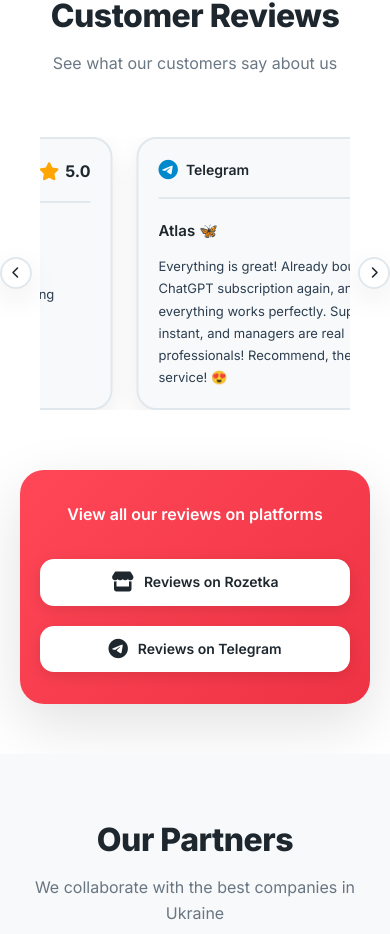
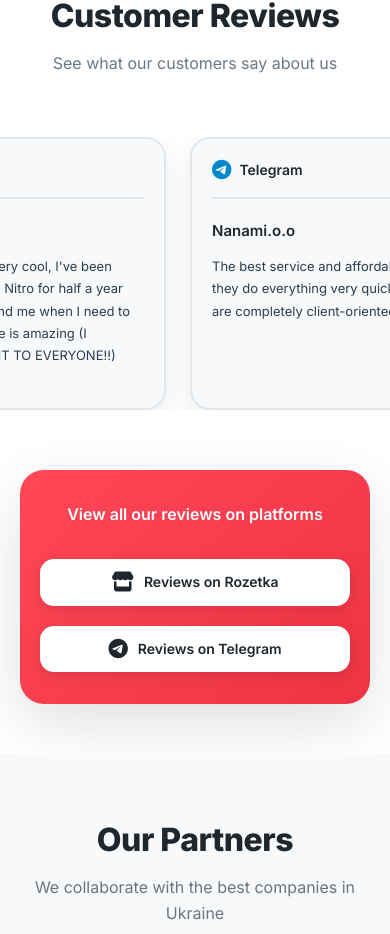
Before and after one commit to Kybikov/wtmelon, a Vue app: page / in a window 390 px wide. Shown: the part 10379-11313 px from the top of the page. Built offline with nearby package versions, Linux system fonts and the light colour scheme; the HTML template or start-up script is replaced by a standard one.

Commit message:
Updated style.css

```diff
--- a/src/components/Reviews.vue
+++ b/src/components/Reviews.vue
@@ -5,18 +5,10 @@
       <p class="subtitle">{{ t('reviews.subtitle') }}</p>
     </div>
 
-    <div class="reviews-carousel-wrapper">
-      <button
-        class="carousel-btn carousel-btn-prev"
-        @click="scrollLeft"
-        aria-label="Previous reviews"
-      >
-        <i class="fa-solid fa-chevron-left"></i>
-      </button>
-
+    <div class="reviews-carousel">
       <div
         ref="carouselRef"
-        class="reviews-carousel"
+        class="reviews-wrapper"
         @mousedown="startDrag"
         @mousemove="drag"
         @mouseup="endDrag"
@@ -49,14 +41,6 @@
           </div>
         </div>
       </div>
-
-      <button
-        class="carousel-btn carousel-btn-next"
-        @click="scrollRight"
-        aria-label="Next reviews"
-      >
-        <i class="fa-solid fa-chevron-right"></i>
-      </button>
     </div>
 
     <div class="container">
@@ -109,7 +93,19 @@
         const response = await fetch(`/locales/${locale.value}.json`)
         if (response.ok) {
           const data = await response.json()
-          reviewItems.value = data.reviews?.items || []
+          const items = data.reviews?.items || []
+
+          const rozetkaReview = items.find(r => r.platform === 'rozetka')
+          const telegramReviews = items.filter(r => r.platform === 'telegram')
+
+          const middleIndex = Math.floor(telegramReviews.length / 2)
+          const reorderedItems = [
+            ...telegramReviews.slice(0, middleIndex),
+            rozetkaReview,
+            ...telegramReviews.slice(middleIndex)
+          ].filter(Boolean)
+
+          reviewItems.value = reorderedItems
         }
       } catch (error) {
         console.error('Failed to load reviews:', error)
@@ -125,13 +121,14 @@
     })
 
     const trackStyle = computed(() => ({
-      transform: `translateX(${scrollPosition.value}px)`
+      transform: `translateX(${scrollPosition.value}px)`,
+      transition: isDragging.value ? 'none' : 'transform 0.05s linear'
     }))
 
     const autoScroll = () => {
       if (!isAutoScrolling.value || !carouselRef.value) return
 
-      scrollPosition.value -= 0.5
+      scrollPosition.value -= 1
 
       const track = carouselRef.value.querySelector('.reviews-track')
       if (track) {
@@ -142,24 +139,6 @@
       }
 
       animationFrame.value = requestAnimationFrame(autoScroll)
-    }
-
-    const scrollLeftBtn = () => {
-      isAutoScrolling.value = false
-      scrollPosition.value += 424
-      setTimeout(() => {
-        isAutoScrolling.value = true
-        autoScroll()
-      }, 3000)
-    }
-
-    const scrollRightBtn = () => {
-      isAutoScrolling.value = false
-      scrollPosition.value -= 424
-      setTimeout(() => {
-        isAutoScrolling.value = true
-        autoScroll()
-      }, 3000)
     }
 
     const startDrag = (e) => {
@@ -189,7 +168,7 @@
       setTimeout(() => {
         isAutoScrolling.value = true
         autoScroll()
-      }, 3000)
+      }, 2000)
     }
 
     onMounted(() => {
@@ -207,8 +186,6 @@
       duplicatedReviews,
       carouselRef,
       trackStyle,
-      scrollLeft: scrollLeftBtn,
-      scrollRight: scrollRightBtn,
       startDrag,
       drag,
       endDrag
--- a/src/style.css
+++ b/src/style.css
@@ -1078,57 +1078,19 @@
   padding: 0 20px;
 }
 
-.reviews-carousel-wrapper {
-  position: relative;
-  max-width: 1400px;
-  margin: 0 auto 60px;
-  padding: 0 60px;
-}
-
-.carousel-btn {
-  position: absolute;
-  top: 50%;
-  transform: translateY(-50%);
-  width: 50px;
-  height: 50px;
-  border-radius: 50%;
-  background: white;
-  border: 2px solid var(--border-color);
-  color: var(--dark-color);
-  font-size: 20px;
-  cursor: pointer;
-  transition: all 0.3s ease;
-  z-index: 10;
-  display: flex;
-  align-items: center;
-  justify-content: center;
-  box-shadow: var(--shadow);
-}
-
-.carousel-btn:hover {
-  background: var(--primary-color);
-  color: white;
-  border-color: var(--primary-color);
-  transform: translateY(-50%) scale(1.1);
-}
-
-.carousel-btn-prev {
-  left: 0;
-}
-
-.carousel-btn-next {
-  right: 0;
-}
-
 .reviews-carousel {
   width: 100%;
   overflow: hidden;
+  margin-bottom: 60px;
   position: relative;
+}
+
+.reviews-wrapper {
   cursor: grab;
   user-select: none;
 }
 
-.reviews-carousel:active {
+.reviews-wrapper:active {
   cursor: grabbing;
 }
 
@@ -1136,7 +1098,6 @@
   display: flex;
   gap: 24px;
   will-change: transform;
-  transition: transform 0.1s linear;
 }
 
 .review-card {
@@ -2025,18 +1986,6 @@
 
 .dark-theme .review-header {
   border-bottom-color: var(--dark-border);
-}
-
-.dark-theme .carousel-btn {
-  background: var(--bg-color);
-  border-color: var(--dark-border);
-  color: var(--text-color);
-}
-
-.dark-theme .carousel-btn:hover {
-  background: var(--primary-color);
-  color: white;
-  border-color: var(--primary-color);
 }
 
 .dark-theme .partners-section {
@@ -2399,16 +2348,6 @@
     grid-template-columns: 1fr;
   }
 
-  .reviews-carousel-wrapper {
-    padding: 0 50px;
-  }
-
-  .carousel-btn {
-    width: 40px;
-    height: 40px;
-    font-size: 16px;
-  }
-
   .review-card {
     min-width: 350px;
     max-width: 350px;
@@ -2635,16 +2574,6 @@
     padding: 60px 0;
   }
 
-  .reviews-carousel-wrapper {
-    padding: 0 45px;
-  }
-
-  .carousel-btn {
-    width: 36px;
-    height: 36px;
-    font-size: 14px;
-  }
-
   .review-card {
     min-width: 300px;
     max-width: 300px;
@@ -2694,16 +2623,6 @@
     padding: 50px 0;
   }
 
-  .reviews-carousel-wrapper {
-    padding: 0 40px;
-  }
-
-  .carousel-btn {
-    width: 32px;
-    height: 32px;
-    font-size: 12px;
-  }
-
   .review-card {
     min-width: 280px;
     max-width: 280px;
```
